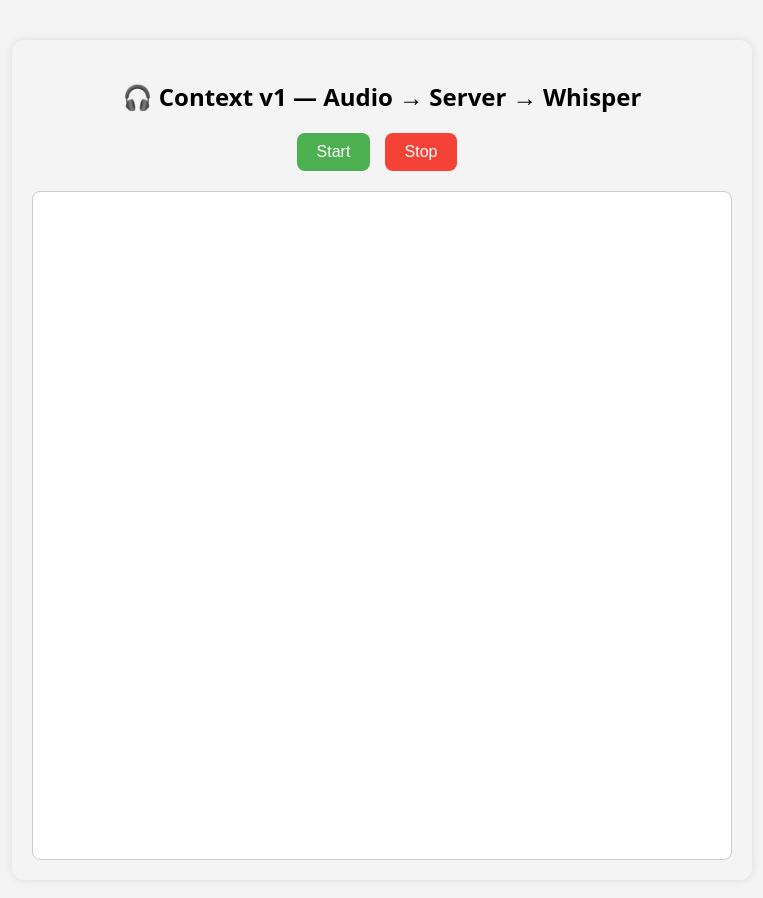
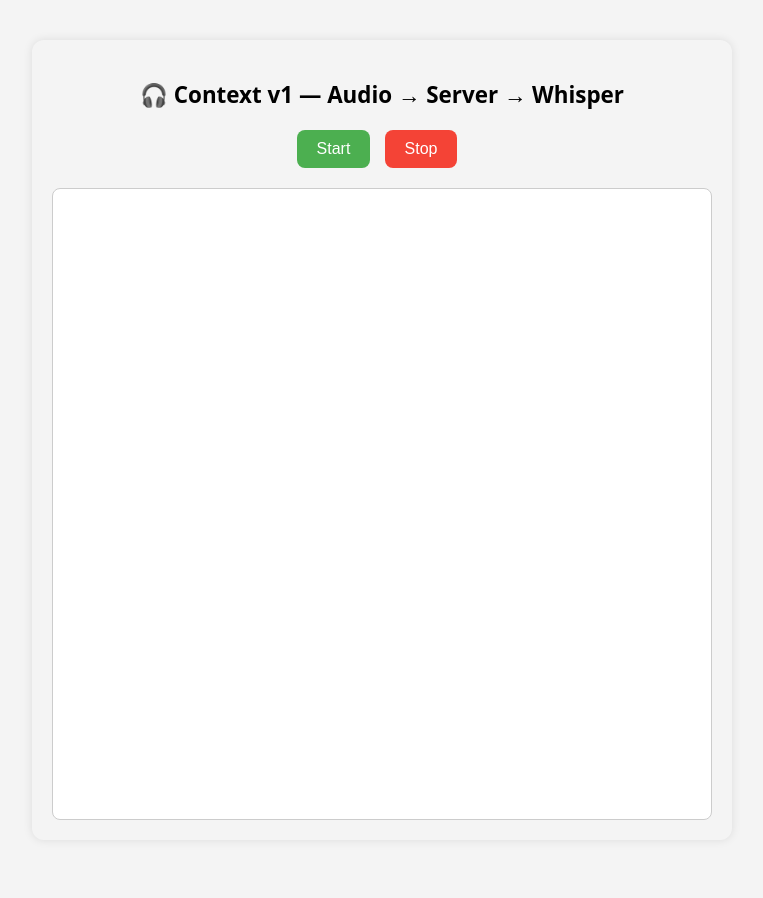
Before and after one commit to GregoryTaran/smart-vision-ws, a website: page context.html in a window 1280 px wide. Shown: the whole page, without its empty margins (258-1021 px from the left). Drawn offline with Linux system fonts and the light colour scheme.

Commit message:
Update context.html

```diff
--- a/context.html
+++ b/context.html
@@ -2,22 +2,43 @@
 <html lang="en">
 <head>
   <meta charset="UTF-8" />
+  <meta name="viewport" content="width=device-width, initial-scale=1.0" />
   <title>🎧 Context v1 — Audio → Whisper</title>
   <style>
     body {
       font-family: system-ui, sans-serif;
       background: #f4f4f4;
-      max-width: 700px;
-      margin: 40px auto;
-      padding: 20px;
-      border-radius: 12px;
-      box-shadow: 0 0 10px rgba(0,0,0,0.1);
+      margin: 0;
+      padding: 16px;
+      border-radius: 0;
       display: flex;
       flex-direction: column;
-      min-height: 100vh; /* тянем страницу на всю высоту */
+      min-height: 100vh;
+      box-sizing: border-box;
     }
-    h2 { text-align: center; margin-bottom: 20px; }
-    .controls { text-align:center; }
+
+    /* На больших экранах — центрируем */
+    @media (min-width: 800px) {
+      body {
+        max-width: 700px;
+        margin: 40px auto;
+        border-radius: 12px;
+        box-shadow: 0 0 10px rgba(0,0,0,0.1);
+        padding: 20px;
+      }
+    }
+
+    h2 {
+      text-align: center;
+      margin-bottom: 20px;
+      font-size: 1.4rem;
+    }
+
+    .controls {
+      text-align: center;
+      margin-bottom: 10px;
+    }
+
     button {
       padding: 10px 20px;
       font-size: 16px;
@@ -26,18 +47,21 @@
       border-radius: 8px;
       cursor: pointer;
     }
+
     #start { background: #4caf50; color: white; }
     #stop { background: #f44336; color: white; }
+
     #log {
-      margin-top: 20px;
+      margin-top: 10px;
       white-space: pre-wrap;
       background: #fff;
       padding: 10px;
       border-radius: 8px;
-      flex: 1;               /* 🧩 растягиваем блок лога на всё оставшееся место */
+      flex: 1;
       overflow-y: auto;
       border: 1px solid #ccc;
-      min-height: 300px;     /* чтобы не был слишком маленьким на низких экранах */
+      min-height: 300px;
+      font-size: 14px;
     }
   </style>
 </head>
```
